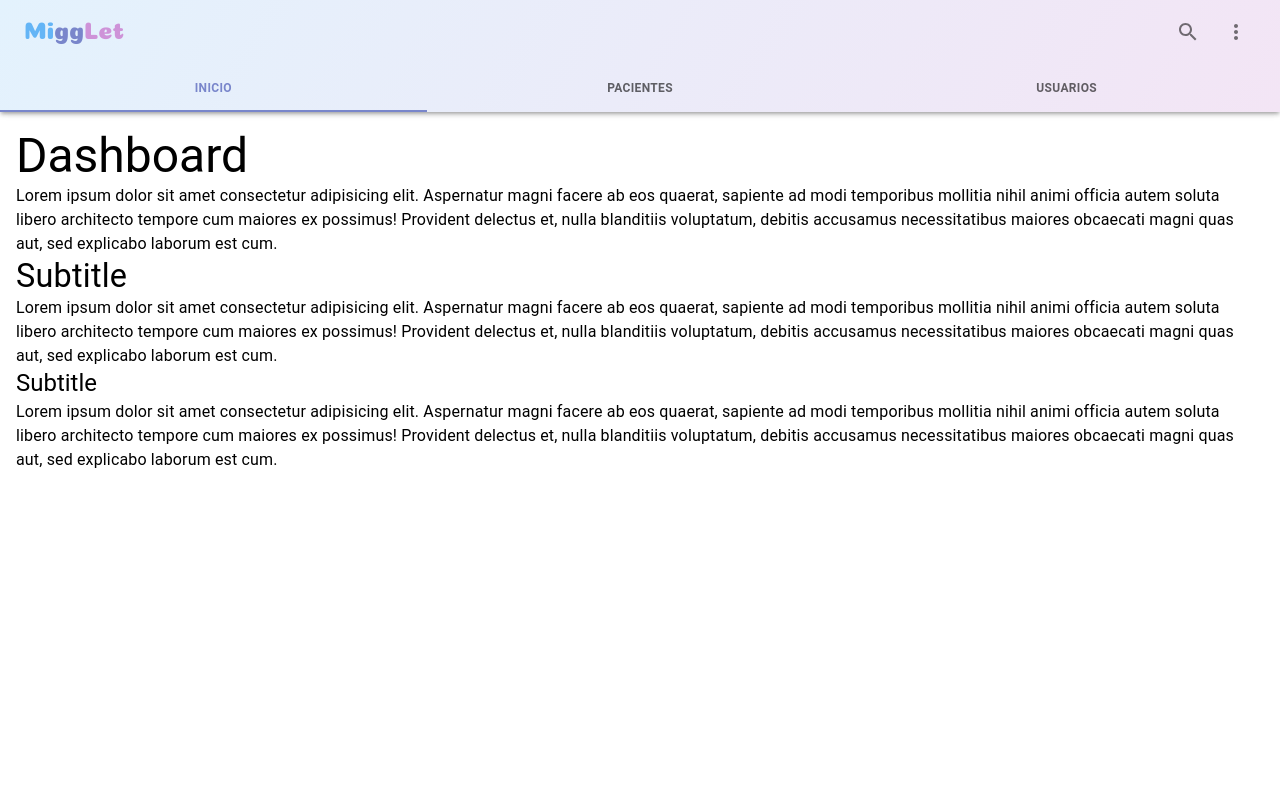
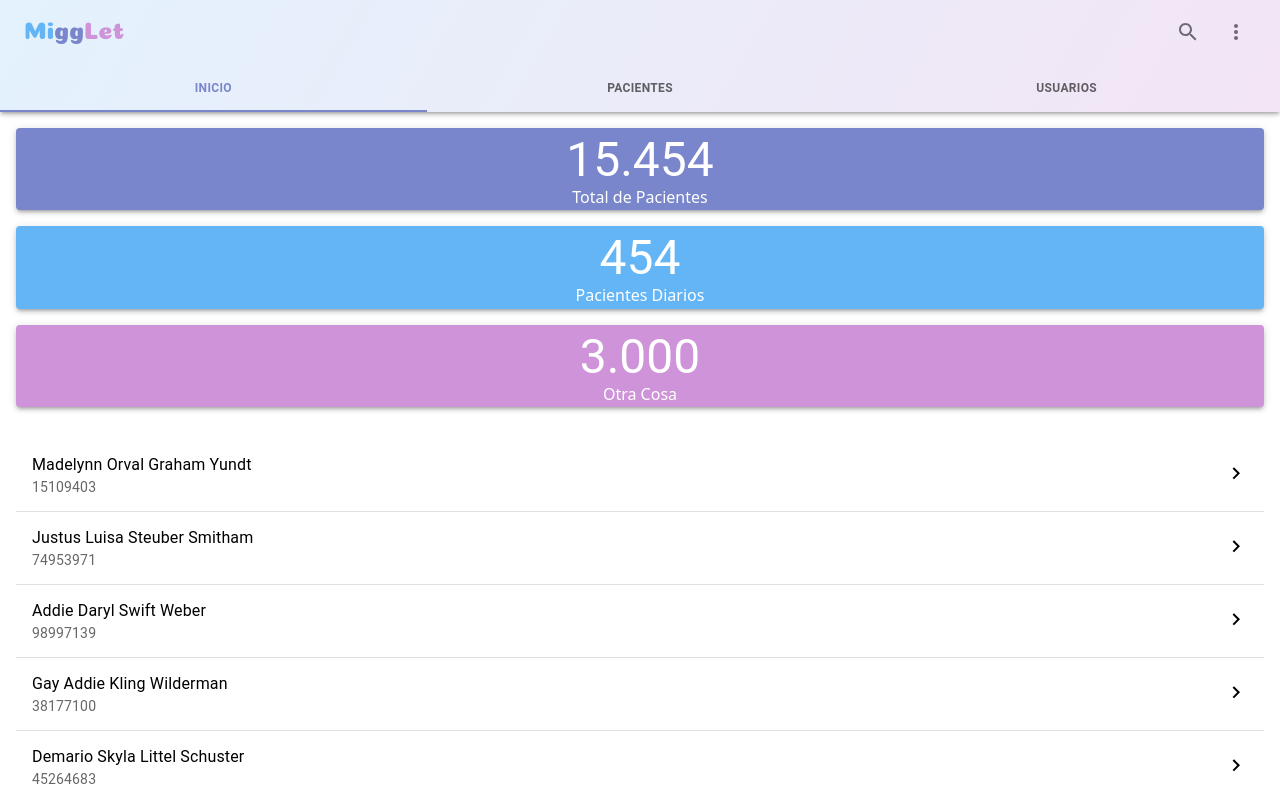
Before and after one commit to luiseyer/MiggLet, a React (Vite) app in the folder app/: page /dashboard in a window 1280 px wide. Built offline with nearby package versions, Linux system fonts and the light colour scheme; sample sign-in values are in the browser's storage.

Commit message:
multiples actualizaciones

```diff
--- a/app/src/components/NavigationMenu.jsx
+++ b/app/src/components/NavigationMenu.jsx
@@ -1,37 +1,9 @@
 import { useEffect, useRef, useState } from 'react'
-import { Link, useLocation } from 'react-router-dom'
-import { useScrollTrigger, AppBar, Toolbar, Tabs, Tab, Stack, IconButton, Tooltip } from '@mui/material'
-import {
-  Search as SearchIcon,
-  ChevronLeft as ChevronLeftIcon,
-  Delete as DeleteIcon,
-  ManageAccounts as ManageAccountsIcon
-} from '@mui/icons-material'
-import { AppTitle, MenuOptions } from '@components'
+import { useLocation, useNavigate } from 'react-router-dom'
+import { useScrollTrigger, AppBar, Toolbar, Stack, IconButton, Tooltip } from '@mui/material'
+import { Search as SearchIcon, ChevronLeft as ChevronLeftIcon, Delete as DeleteIcon, ManageAccounts as ManageAccountsIcon } from '@mui/icons-material'
+import { AppTitle, MenuOptions, NavigationTabs } from '@components'
 import { useAuthContext } from '@hooks'
-
-const pages = [
-  { text: 'inicio', path: '/dashboard' },
-  { text: 'pacientes', path: '/patients' },
-  { text: 'usuarios', path: '/users' }
-]
-
-const TabsItems = ({ value }) => {
-  return (
-    <Tabs
-      value={value}
-      variant='fullWidth'
-    >
-      {pages.map(({ text, path }) => (
-        <Tab
-          key={path} value={path} label={text} component={Link} to={path}
-          sx={{ fontWeight: 'bolder', fontSize: '0.75rem' }}
-          onClick={() => { window.scrollTo({ top: 0 }) }}
-        />
-      ))}
-    </Tabs>
-  )
-}
 
 const NavigationMenu = ({
   variant = 'navigation',
@@ -45,7 +17,8 @@ const NavigationMenu = ({
   const [target, setTarget] = useState(window)
   const [elevation, setElevation] = useState(0)
   const trigger = useScrollTrigger({ target })
-  const currentPage = '/' + useLocation().pathname.split('/')[1]
+  const { pathname } = useLocation()
+  const navigate = useNavigate()
 
   useEffect(() => {
     setTarget(ref?.current.nextSibling)
@@ -92,12 +65,12 @@ const NavigationMenu = ({
               <MenuOptions />
             </Stack>
           </Toolbar>
-          <TabsItems value={currentPage} />
+          <NavigationTabs value={pathname} />
         </>}
 
       {variant === 'toolbar' &&
         <Toolbar sx={{ justifyContent: 'space-between' }}>
-          <IconButton component={Link} to='..'>
+          <IconButton onClick={() => navigate(-1)}>
             <ChevronLeftIcon />
           </IconButton>
 
--- /dev/null
+++ b/app/src/components/NavigationTabs.jsx
@@ -0,0 +1,27 @@
+import { Link } from 'react-router-dom'
+import { Tab, Tabs } from '@mui/material'
+
+const pages = [
+  { text: 'inicio', path: '/dashboard' },
+  { text: 'pacientes', path: '/patients' },
+  { text: 'usuarios', path: '/users' }
+]
+
+const NavigationTabs = ({ value }) => {
+  return (
+    <Tabs
+      value={value}
+      variant='fullWidth'
+    >
+      {pages.map(({ text, path }) => (
+        <Tab
+          key={path} value={path} label={text} component={Link} to={path}
+          sx={{ fontWeight: 'bolder', fontSize: '0.75rem' }}
+          onClick={() => { window.scrollTo({ top: 0 }) }}
+        />
+      ))}
+    </Tabs>
+  )
+}
+
+export default NavigationTabs
--- a/app/src/components/index.jsx
+++ b/app/src/components/index.jsx
@@ -3,6 +3,7 @@ import Section from './Section'
 import PrivateRoute from './PrivateRoute'
 import AppTitle from './AppTitle'
 import NavigationMenu from './NavigationMenu'
+import NavigationTabs from './NavigationTabs'
 import MenuOptions from './MenuOptions'
 import LoginForm from './LoginForm'
 import FirstLoginForm from './FirstLoginForm'
@@ -16,6 +17,7 @@ export {
   PrivateRoute,
   AppTitle,
   NavigationMenu,
+  NavigationTabs,
   MenuOptions,
   LoginForm,
   FirstLoginForm,
--- a/app/src/pages/Dashboard.jsx
+++ b/app/src/pages/Dashboard.jsx
@@ -1,17 +1,39 @@
-import { Typography } from '@mui/material'
-import { PageContainer, Section, NavigationMenu } from '@components'
+import { Paper, styled, Typography, Box, List } from '@mui/material'
+import { PageContainer, Section, NavigationMenu, PatientList } from '@components'
+
+import data from '@helpers/data'
+
+const Item = styled(Paper)(({ theme }) => ({
+  padding: 4,
+  textAlign: 'center',
+  color: theme.palette.light.main
+}))
 
 const DashboardPage = () => {
+  const recentPatiens = data.users.slice(0, 5)
+
   return (
     <PageContainer>
       <NavigationMenu />
       <Section color='light.main'>
-        <Typography variant='h3'>Dashboard</Typography>
-        <Typography component='p' variant='body1'>Lorem ipsum dolor sit amet consectetur adipisicing elit. Aspernatur magni facere ab eos quaerat, sapiente ad modi temporibus mollitia nihil animi officia autem soluta libero architecto tempore cum maiores ex possimus! Provident delectus et, nulla blanditiis voluptatum, debitis accusamus necessitatibus maiores obcaecati magni quas aut, sed explicabo laborum est cum.</Typography>
-        <Typography variant='h4'>Subtitle</Typography>
-        <Typography component='p' variant='body1'>Lorem ipsum dolor sit amet consectetur adipisicing elit. Aspernatur magni facere ab eos quaerat, sapiente ad modi temporibus mollitia nihil animi officia autem soluta libero architecto tempore cum maiores ex possimus! Provident delectus et, nulla blanditiis voluptatum, debitis accusamus necessitatibus maiores obcaecati magni quas aut, sed explicabo laborum est cum.</Typography>
-        <Typography variant='h5'>Subtitle</Typography>
-        <Typography component='p' variant='body1'>Lorem ipsum dolor sit amet consectetur adipisicing elit. Aspernatur magni facere ab eos quaerat, sapiente ad modi temporibus mollitia nihil animi officia autem soluta libero architecto tempore cum maiores ex possimus! Provident delectus et, nulla blanditiis voluptatum, debitis accusamus necessitatibus maiores obcaecati magni quas aut, sed explicabo laborum est cum.</Typography>
+        <Box sx={{ display: 'grid', gridTemplateColumns: '1fr', gap: 2, mb: 4 }}>
+          <Item elevation={3} sx={{ backgroundColor: 'primary.main' }}>
+            <Typography variant='h3'>15.454</Typography>
+            Total de Pacientes
+          </Item>
+          <Item elevation={3} sx={{ backgroundColor: 'secondary.main' }}>
+            <Typography variant='h3'>454</Typography>
+            Pacientes Diarios
+          </Item>
+          <Item elevation={3} sx={{ backgroundColor: 'tertiary.main' }}>
+            <Typography variant='h3'>3.000</Typography>
+            Otra Cosa
+          </Item>
+        </Box>
+
+        <List disablePadding>
+          <PatientList patients={recentPatiens} />
+        </List>
       </Section>
     </PageContainer>
   )
```
